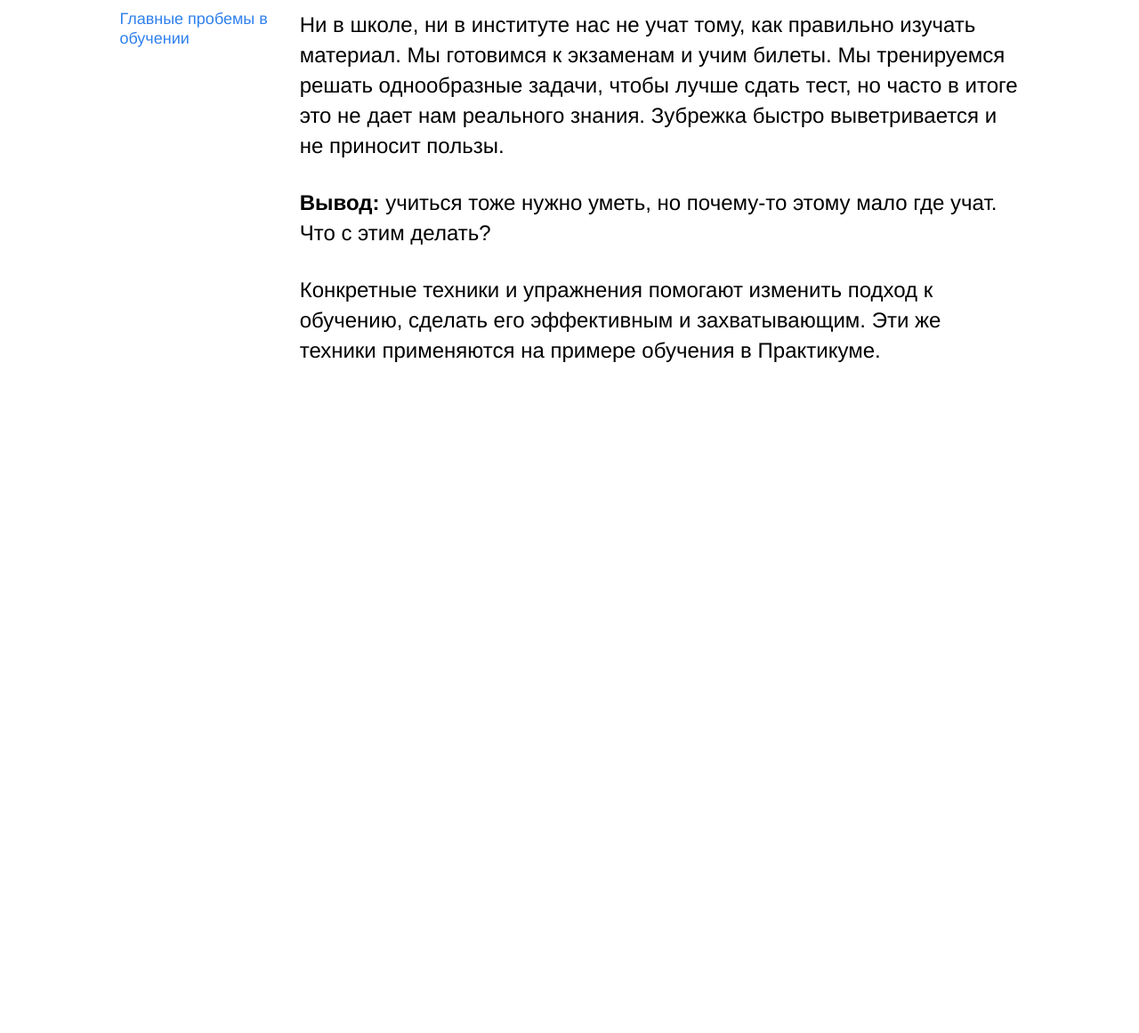
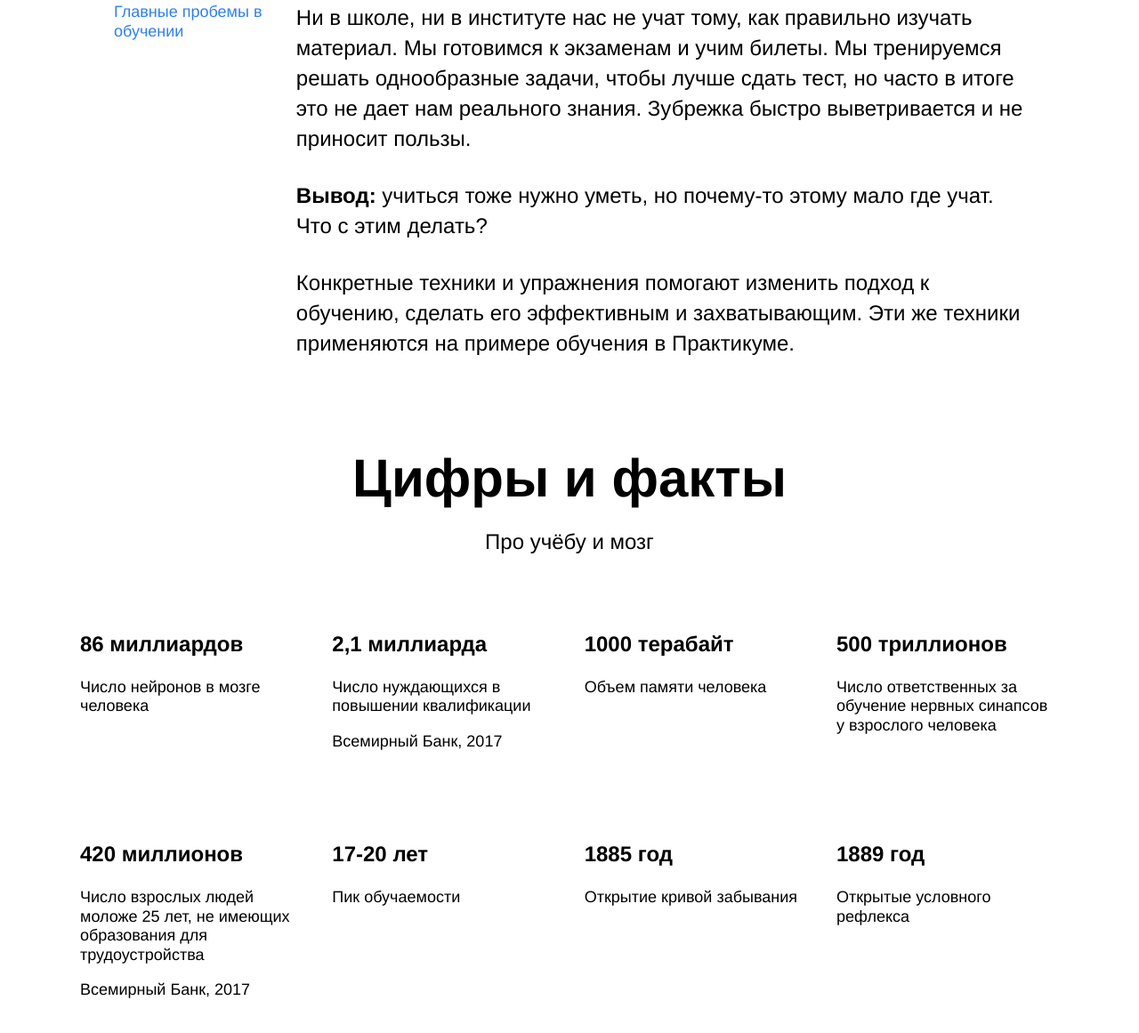
Before and after one commit to katayami/front_Project1, a plain HTML site: page index.html in a window 1280 px wide. Shown: the part 853-2014 px from the top of the page at 89% size. Before the commit the page ends 1272 px from the top, so only its background shows below. Drawn offline with Linux system fonts and the light colour scheme.

Commit message:
+ digits

```diff
--- a/index.html
+++ b/index.html
@@ -4,6 +4,7 @@
   <meta charset="UTF-8">
   <meta name="viewport" content="width=device-width, initial-scale=1.0">
   <title>Научиться учиться</title>
+  <link rel="stylesheet" href="styles/normalize.css">
   <link rel="stylesheet" href="styles/style.css">
 </head>
 <body>
@@ -30,6 +31,44 @@
       </section>
 
       <section class="digits">
+        <h2 class="digits__section-title">Цифры и факты</h2>
+        <p class="digits__section-subtitle">Про учёбу и мозг</p>
+        <div class="digits__table">
+          <div class="digits__table-cell">
+            <h3 class="digits__table-heading">86 миллиардов</h3>
+            <p class="digits__table-text">Число нейронов в мозге человека</p>
+          </div>
+          <div class="digits__table-cell">
+            <h3 class="digits__table-heading">2,1 миллиарда</h3>
+            <p class="digits__table-text">Число нуждающихся в повышении квалификации</p>
+            <p class="digits__table-text">Всемирный Банк, 2017</p>
+          </div>
+          <div class="digits__table-cell">
+            <h3 class="digits__table-heading">1000 терабайт</h3>
+            <p class="digits__table-text">Объем памяти человека</p>
+          </div>
+          <div class="digits__table-cell">
+            <h3 class="digits__table-heading">500 триллионов</h3>
+            <p class="digits__table-text">Число ответственных за обучение нервных синапсов у взрослого человека</p>
+          </div>
+          <div class="digits__table-cell">
+            <h3 class="digits__table-heading">420 миллионов</h3>
+            <p class="digits__table-text">Число взрослых людей моложе 25 лет, не имеющих образования для трудоустройства</p>
+            <p class="digits__table-text">Всемирный Банк, 2017</p>
+          </div>
+          <div class="digits__table-cell">
+            <h3 class="digits__table-heading">17-20 лет</h3>
+            <p class="digits__table-text">Пик обучаемости</p>
+          </div>
+          <div class="digits__table-cell">
+            <h3 class="digits__table-heading">1885 год</h3>
+            <p class="digits__table-text">Открытие кривой забывания</p>
+          </div>
+          <div class="digits__table-cell">
+            <h3 class="digits__table-heading">1889 год</h3>
+            <p class="digits__table-text">Открытые условного рефлекса</p>
+          </div>
+        </div>
       </section>
 
       <section class="feynman">
--- a/styles/style.css
+++ b/styles/style.css
@@ -122,3 +122,52 @@
 .two-columns__paragraph:last-of-type {
   margin-bottom: 0;
 }
+
+.digits {
+  display: flex;
+  flex-direction: column;
+  align-items: center;
+  padding: 100px 0;
+}
+
+.digits__section-title {
+  width: 60%;
+  line-height: 1.15;
+  font-size: 60px;
+  font-weight: 600;
+  text-align: center;
+  margin: 0 0 20px;
+}
+
+.digits__section-subtitle {
+  width: 60%;
+  line-height: 34px;
+  font-size: 24px;
+  font-weight: normal;
+  text-align: center;
+  margin: 0;
+}
+
+.digits__table {
+  width: 1100px;
+  display: flex;
+  flex-flow: row wrap;
+  justify-content: space-between;
+}
+
+.digits__table-cell {
+  width: 250px;
+  margin-top: 60px;
+}
+
+.digits__table-heading {
+  line-height: 1.15;
+  font-size: 24px;
+  font-weight: 600;
+}
+
+.digits__table-text {
+  line-height: 1.2;
+  font-size: 18px;
+  font-weight: normal;
+}
```
